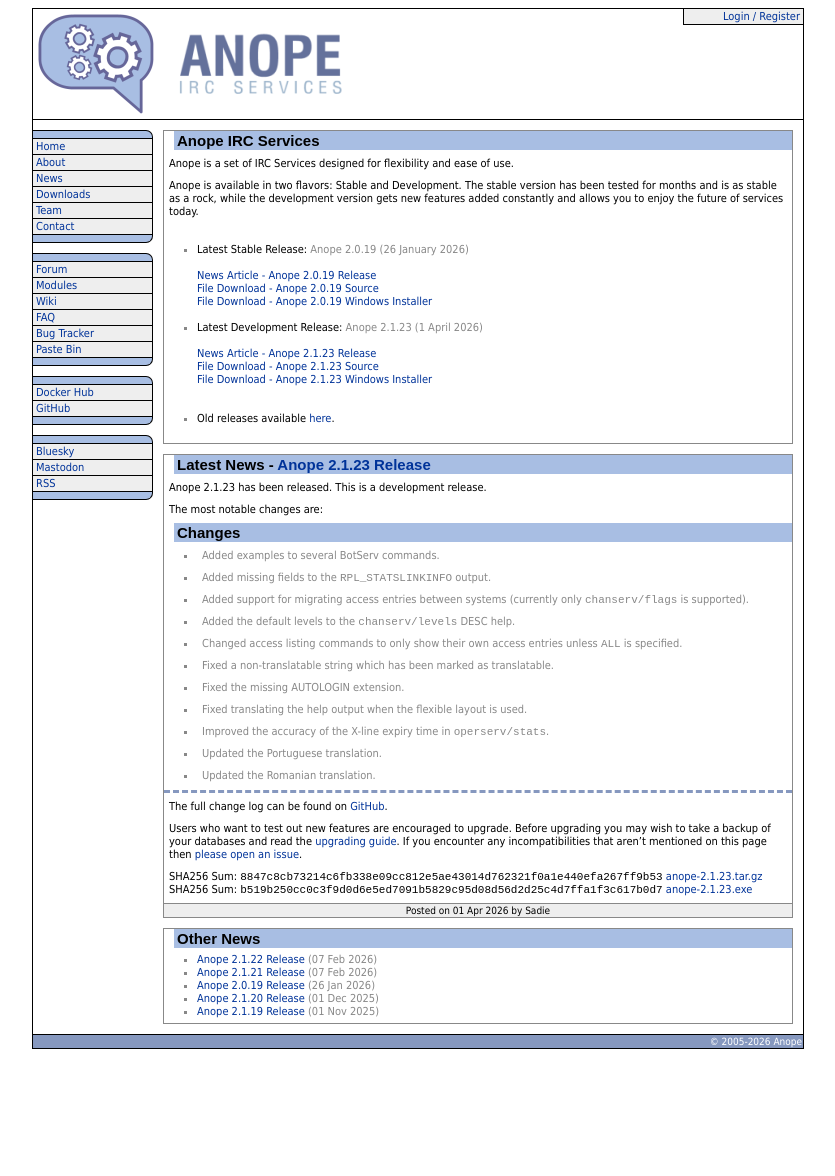
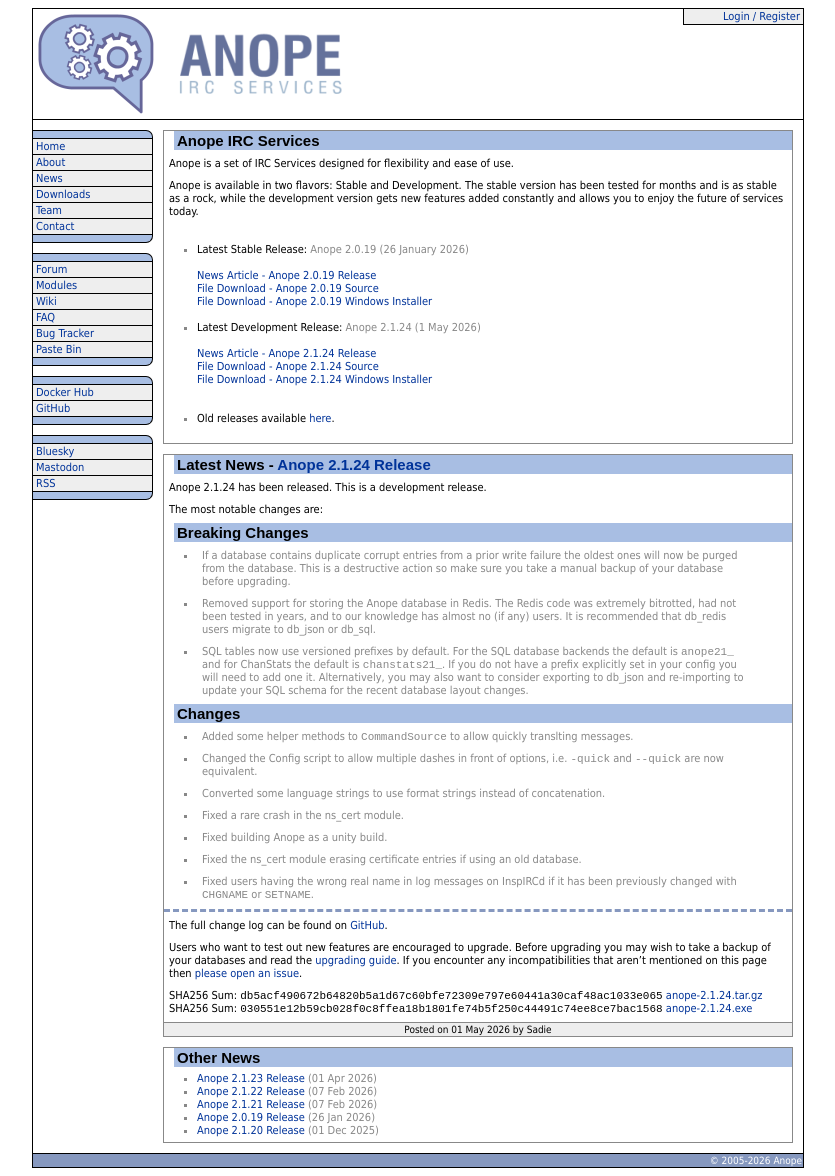
Before and after one commit to anope/website, a Jekyll site: the page built from index.html, in a window 1280 px wide. Shown: the whole page, without its empty margins (222-1057 px from the left). Built offline with Jekyll 4.4.1, drawn with Linux system fonts in a browser that asks for light colours; the list of posts is cut into pages by our own code; before the commit the page ends 1057 px from its top, so only the background shows below that.

Commit message:
Add the news post for the 2.1.24 release.

```diff
--- a/_config.yml
+++ b/_config.yml
@@ -38,11 +38,11 @@
 
 releases:
   devel:
-    version: 2.1.23
-    date: 2026-04-01
-    news: /news/2026/anope-2123-release.html
-    source: https://github.com/anope/anope/archive/refs/tags/2.1.23.tar.gz
-    windows: https://github.com/anope/anope/releases/download/2.1.23/anope-2.1.23.exe
+    version: 2.1.24
+    date: 2026-05-01
+    news: /news/2026/anope-2124-release.html
+    source: https://github.com/anope/anope/archive/refs/tags/2.1.24.tar.gz
+    windows: https://github.com/anope/anope/releases/download/2.1.24/anope-2.1.24.exe
   stable:
     version: 2.0.19
     date: 2026-01-26
--- /dev/null
+++ b/_posts/2025-2029/2026-05-01-anope-2124-release.md
@@ -0,0 +1,44 @@
+---
+layout: post
+title: Anope 2.1.24 Release
+author: Sadie
+category: 2026
+---
+
+Anope 2.1.24 has been released. This is a development release.
+
+The most notable changes are:
+
+### Breaking Changes
+
+* If a database contains duplicate corrupt entries from a prior write failure the oldest ones will now be purged from the database. This is a destructive action so make sure you take a manual backup of your database before upgrading.
+
+* Removed support for storing the Anope database in Redis. The Redis code was extremely bitrotted, had not been tested in years, and to our knowledge has almost no (if any) users. It is recommended that db_redis users migrate to db_json or db_sql.
+
+* SQL tables now use versioned prefixes by default. For the SQL database backends the default is `anope21_` and for ChanStats the default is `chanstats21_`. If you do not have a prefix explicitly set in your config you will need to add one it. Alternatively, you may also want to consider exporting to db_json and re-importing to update your SQL schema for the recent database layout changes.
+
+### Changes
+
+* Added some helper methods to `CommandSource` to allow quickly translting messages.
+
+* Changed the Config script to allow multiple dashes in front of options, i.e. `-quick` and `--quick` are now equivalent.
+
+* Converted some language strings to use format strings instead of concatenation.
+
+* Fixed a rare crash in the ns_cert module.
+
+* Fixed building Anope as a unity build.
+
+* Fixed the ns_cert module erasing certificate entries if using an old database.
+
+* Fixed users having the wrong real name in log messages on InspIRCd if it has been previously changed with `CHGNAME` or `SETNAME`.
+
+---
+
+The full change log can be found on [GitHub](https://github.com/anope/anope/compare/2.1.23...2.1.24).
+
+Users who want to test out new features are encouraged to upgrade. Before upgrading you may wish to take a backup of your databases and read the [upgrading guide](/upgrading.html). If you encounter any incompatibilities that aren't mentioned on this page then [please open an issue](https://github.com/anope/website/issues/new).
+
+SHA256 Sum: `db5acf490672b64820b5a1d67c60bfe72309e797e60441a30caf48ac1033e065` [anope-2.1.24.tar.gz](https://github.com/anope/anope/archive/refs/tags/2.1.24.tar.gz)
+\
+SHA256 Sum: `030551e12b59cb028f0c8ffea18b1801fe74b5f250c44491c74ee8ce7bac1568` [anope-2.1.24.exe](https://github.com/anope/anope/releases/download/2.1.24/anope-2.1.24.exe)
--- a/upgrading.md
+++ b/upgrading.md
@@ -5,11 +5,15 @@
 
 Upgrading from 2.0 to 2.1 can be done by:
 
+#### Before upgrading
+
+0. If you are using the `db_redis` module you must load `db_flatfile` on 2.0 and export your database to a file as this module has been removed in 2.1.
+
+0. If you are using the `db_sql` or `db_sql_live` modules it is STRONGLY RECOMMENDED that on 2.0 you load `db_flatfile` and export your database to a file and re-import on 2.1 to update the schema of your database.
+
 #### General
 
 0. Update any scripts you have that execute `services` to execute `anope` instead.
-
-0. If you are using the `db_sql` or `db_sql_live` modules it is recommended that on 2.0 you load `db_flatfile` and export your database to a file and re-import on 2.1 to update the schema of your database.
 
 0. The syntax for using defines has changed. Replace all usages of `services.host` with `${services.host}` and do the same for any defines you have added.
 
@@ -183,6 +187,8 @@
 
 0. If enabled replace the `m_regex_pcre` module with the `regex_pcre2` module.
 
+0. If enabled remove the `m_redis` module.
+
 0. If enabled replace the `m_sasl` module with the `ns_sasl`, `ns_sasl_anonymous`, `ns_sasl_external`, and `ns_sasl_plain` modules ([example](https://github.com/anope/anope/blob/2.1.18/data/nickserv.example.conf#L636-L652)).
 
 0. If enabled update `{ssl_gnutls}:cert`, `{ssl_gnutls}:dhparams`, and `{ssl_gnutls}:key` to be relative to the config directory.
```
